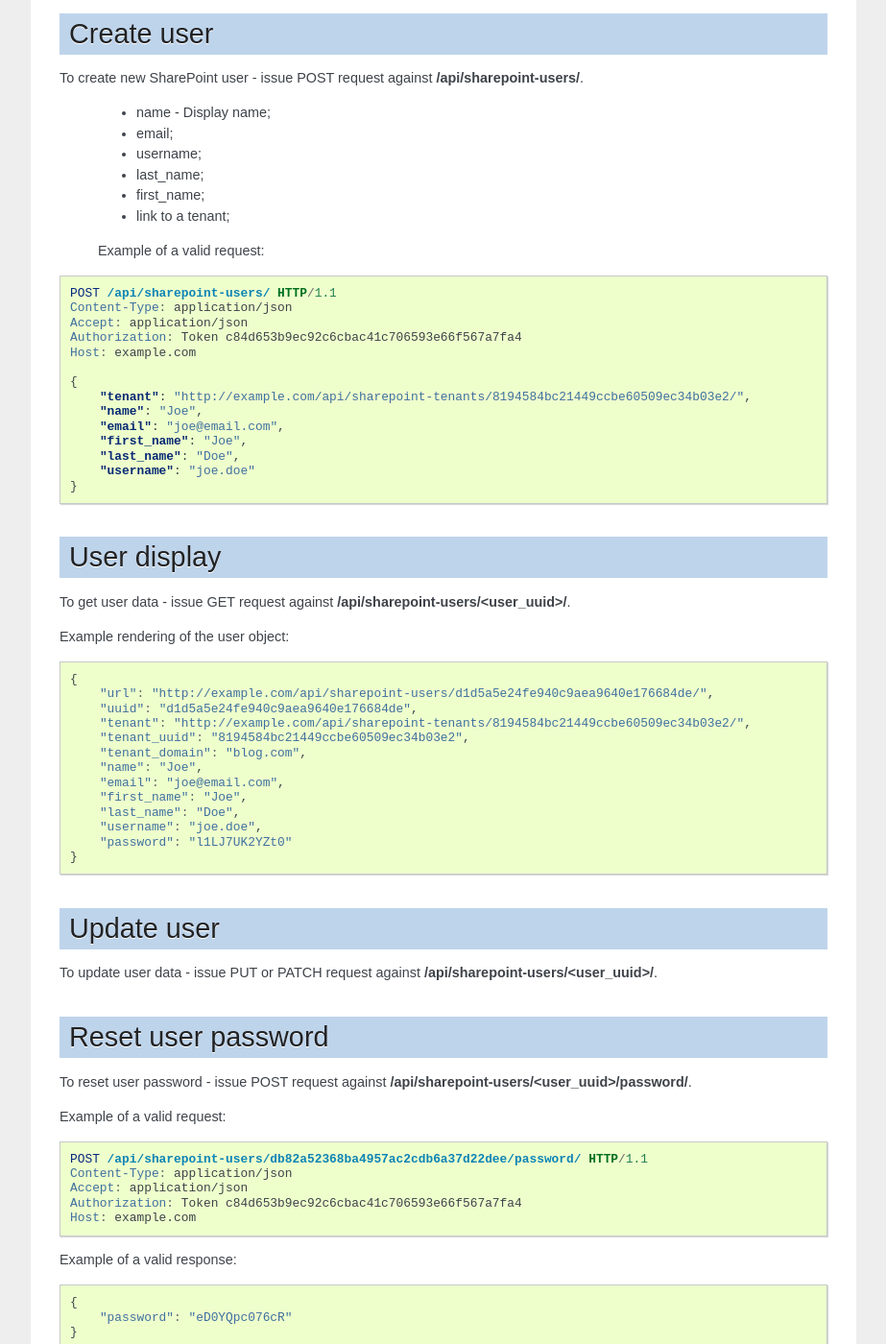
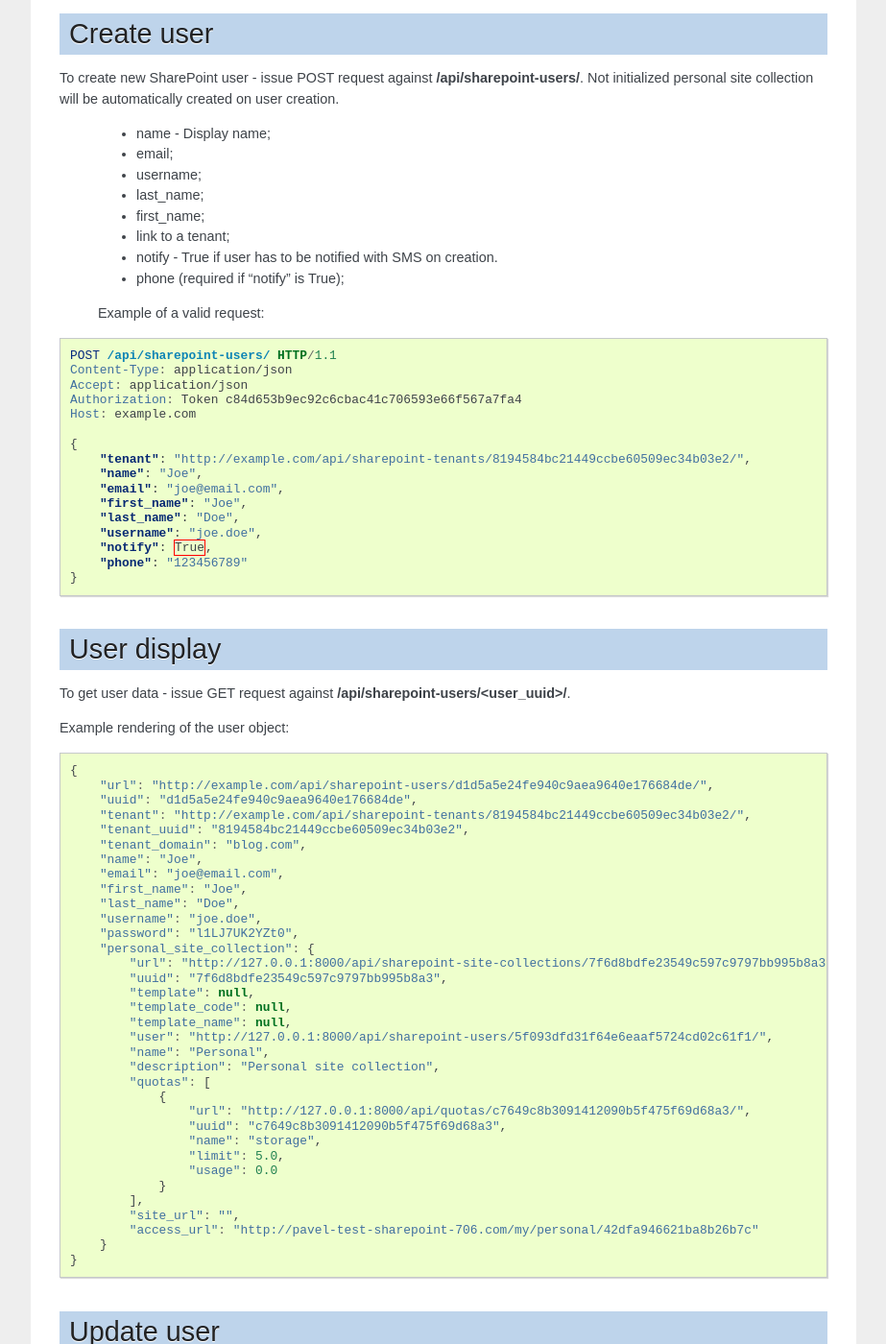
Before and after one commit to opennode/waldur-saltstack, a Sphinx documentation site: the page built from docs/sharepoint.rst, in a window 1280 px wide and 1400 px high, scrolled down 5071 px. Shown: the whole window at 96% size, without its empty margins (198-1121 px from the left). Built offline with Sphinx 7.4.7, drawn with Linux system fonts in a browser that asks for light colours; the version number is read from the project's files by our own code.

Commit message:
Add docs, update nc version in dependency
 - nc-1165

```diff
--- a/docs/sharepoint.rst
+++ b/docs/sharepoint.rst
@@ -303,6 +303,7 @@
 -----------
 
 To create new SharePoint user - issue POST request against **/api/sharepoint-users/**.
+Not initialized personal site collection will be automatically created on user creation.
 
  - name - Display name;
  - email;
@@ -310,6 +311,8 @@
  - last_name;
  - first_name;
  - link to a tenant;
+ - notify - True if user has to be notified with SMS on creation.
+ - phone (required if "notify" is True);
 
  Example of a valid request:
 
@@ -327,7 +330,9 @@
         "email": "joe@email.com",
         "first_name": "Joe",
         "last_name": "Doe",
-        "username": "joe.doe"
+        "username": "joe.doe",
+        "notify": True,
+        "phone": "123456789"
     }
 
 
@@ -351,7 +356,28 @@
         "first_name": "Joe",
         "last_name": "Doe",
         "username": "joe.doe",
-        "password": "l1LJ7UK2YZt0"
+        "password": "l1LJ7UK2YZt0",
+        "personal_site_collection": {
+            "url": "http://127.0.0.1:8000/api/sharepoint-site-collections/7f6d8bdfe23549c597c9797bb995b8a3/",
+            "uuid": "7f6d8bdfe23549c597c9797bb995b8a3",
+            "template": null,
+            "template_code": null,
+            "template_name": null,
+            "user": "http://127.0.0.1:8000/api/sharepoint-users/5f093dfd31f64e6eaaf5724cd02c61f1/",
+            "name": "Personal",
+            "description": "Personal site collection",
+            "quotas": [
+                {
+                    "url": "http://127.0.0.1:8000/api/quotas/c7649c8b3091412090b5f475f69d68a3/",
+                    "uuid": "c7649c8b3091412090b5f475f69d68a3",
+                    "name": "storage",
+                    "limit": 5.0,
+                    "usage": 0.0
+                }
+            ],
+            "site_url": "",
+            "access_url": "http://pavel-test-sharepoint-706.com/my/personal/42dfa946621ba8b26b7c"
+        }
     }
 
 
--- a/setup.py
+++ b/setup.py
@@ -9,7 +9,7 @@
 
 install_requires = [
     'django-gm2m==0.3',
-    'nodeconductor>0.86.0',
+    'nodeconductor>0.87.0',
     # transitive dependency from nodeconductor core requires Pillow version <3.0.0
     'Pillow>=2.0.0,<3.0.0',
 ]
```
